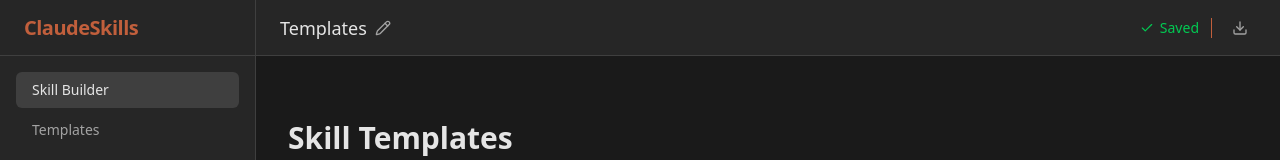
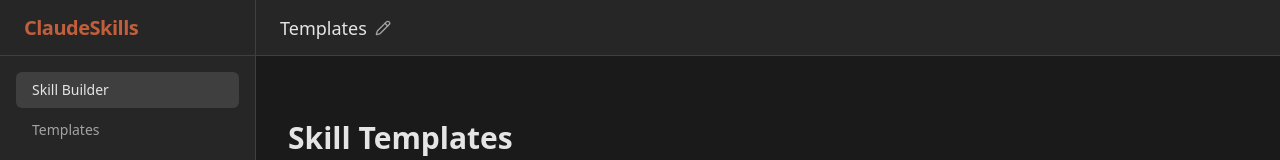
Before and after one commit to itsocialist/claude-skills-builder, a Next.js app: page /templates in a window 1280 px wide. Shown: the top 160 px of the page. Built offline with nearby package versions, Linux system fonts and the light colour scheme.

Commit message:
Move save status to status bar, hide when not on builder

```diff
--- a/src/components/layout/Shell.tsx
+++ b/src/components/layout/Shell.tsx
@@ -88,18 +88,15 @@ export function Shell({ children, inspector, title, onTitleChange, validation }:
                         </button>
                     </div>
 
-                    {/* Status + Actions */}
+                    {/* Actions - only show when building */}
+                    {inspector && (
                         <div className="flex items-center gap-3">
-                        <span className={`text-sm flex items-center gap-1.5 ${saveStatus === 'saved' ? 'text-green-500' : 'text-muted-foreground'
-                            }`}>
-                            {saveStatus === 'saved' && <Check className="h-3.5 w-3.5" />}
-                            {saveStatus === 'saved' ? 'Saved' : 'Editing...'}
-                        </span>
-                        <div className="w-px h-5 bg-primary"></div>
+                            <div className="w-px h-5 bg-border"></div>
                             <button className="p-2 text-muted-foreground hover:text-primary hover:bg-accent rounded-md transition-colors">
                                 <Download className="h-4 w-4" />
                             </button>
                         </div>
+                    )}
                 </div>
 
                 {/* Inspector Header */}
@@ -143,12 +140,28 @@ export function Shell({ children, inspector, title, onTitleChange, validation }:
 
             {/* Fixed Bottom Status Bar */}
             <footer className="fixed bottom-0 left-0 right-0 h-10 bg-card border-t border-border flex items-center px-6 z-20">
-                <div className="flex items-center gap-2 ml-64">
+                <div className="flex items-center gap-4 ml-64">
+                    {/* Validation Status */}
+                    <div className="flex items-center gap-2">
                         <div className={`w-2 h-2 rounded-full ${statusColors[validation?.status || 'valid']}`}></div>
                         <span className="text-sm text-muted-foreground">
                             {validation?.message || statusMessages[validation?.status || 'valid']}
                         </span>
                     </div>
+
+                    {/* Save Status - only on builder */}
+                    {inspector && (
+                        <>
+                            <div className="w-px h-4 bg-border"></div>
+                            <div className="flex items-center gap-2">
+                                <div className={`w-2 h-2 rounded-full ${saveStatus === 'saved' ? 'bg-green-500' : 'bg-yellow-500'}`}></div>
+                                <span className="text-sm text-muted-foreground">
+                                    {saveStatus === 'saved' ? 'Saved' : 'Editing...'}
+                                </span>
+                            </div>
+                        </>
+                    )}
+                </div>
             </footer>
         </div>
     );
```
Lines whose indentation alone changed are shown as unchanged.
